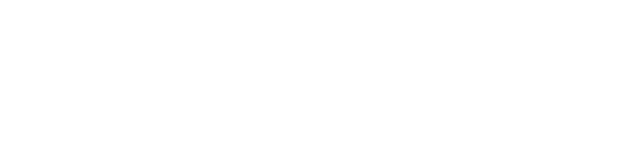
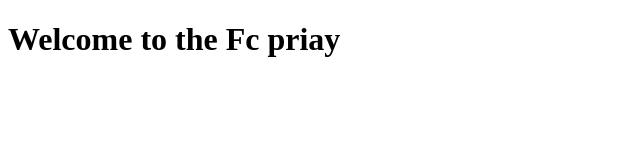
Before and after one commit to Toty-01/priay, a plain HTML site: page index.html in a window 1280 px wide. Shown: the whole page, without its empty margins (0-640 px from the left). Drawn offline with Linux system fonts and the light colour scheme.

Commit message:
start pack

```diff
--- a/index.html
+++ b/index.html
@@ -7,6 +7,6 @@
   <title>Document</title>
 </head>
 <body>
-
+  <h1>Welcome to the Fc priay</h1>
 </body>
 </html>
```
Also changed, not shown: pic/graf.jpg (added), pic/logo-cut.jpg (added), pic/logo.jpg (added).
